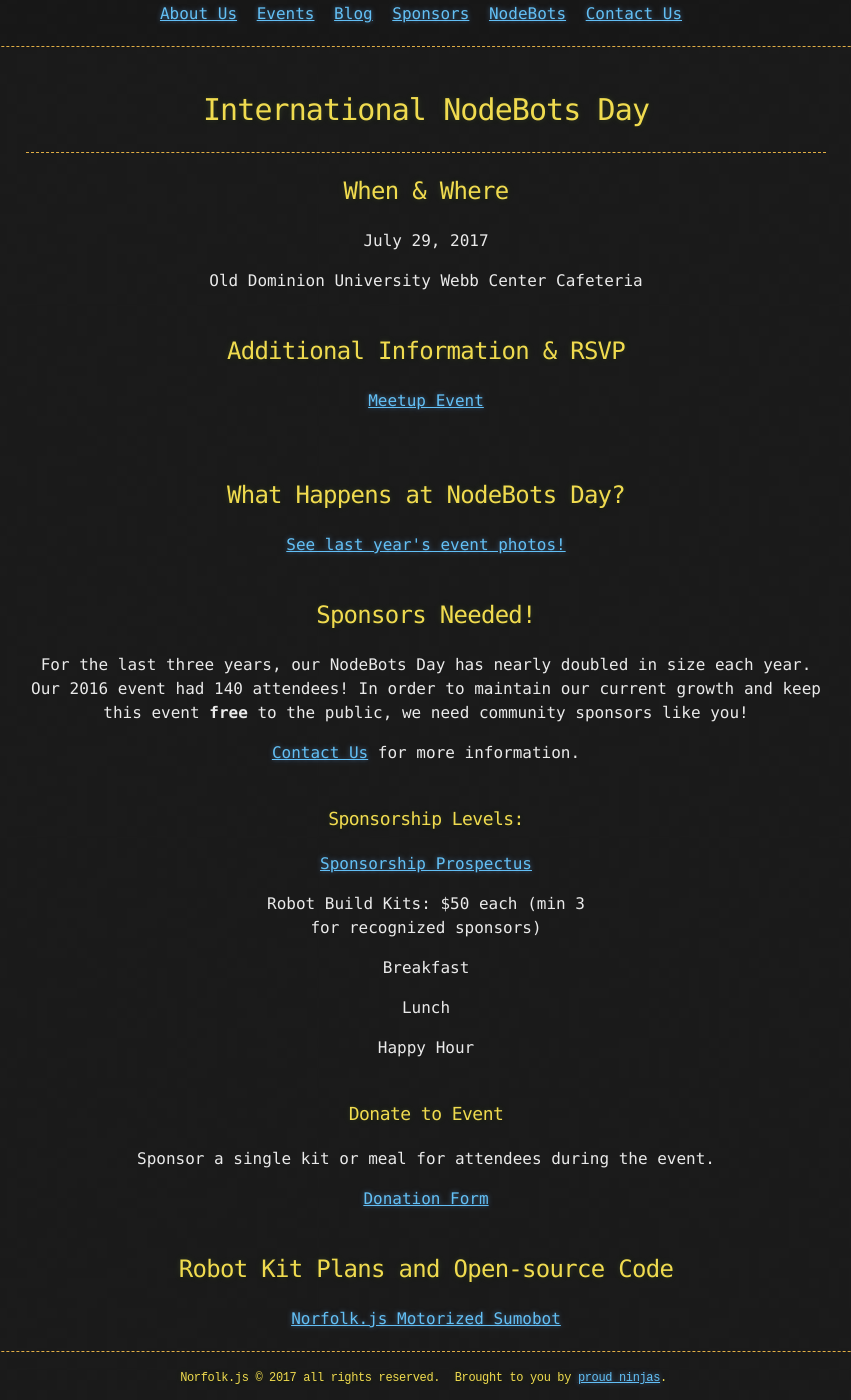
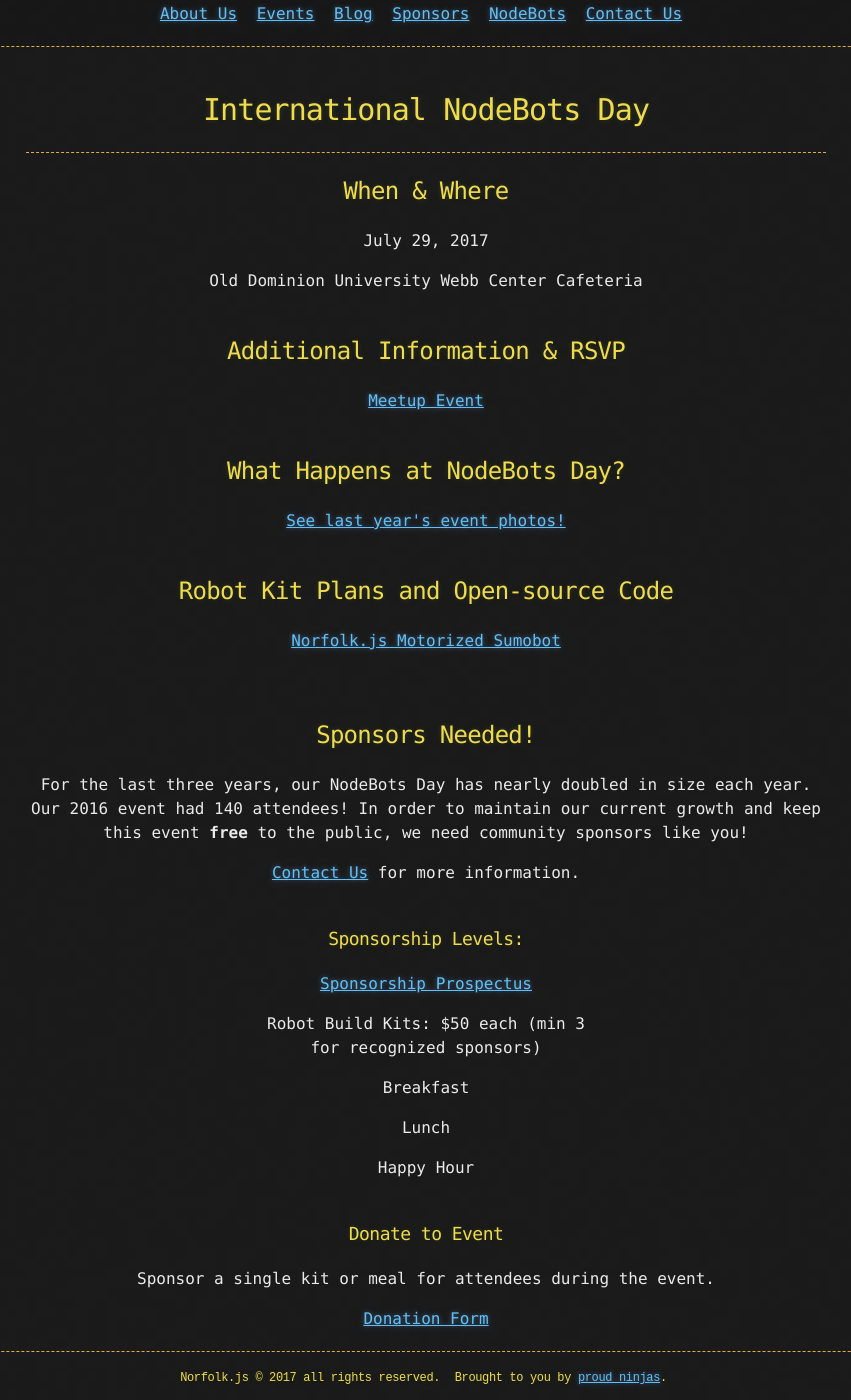
Before and after one commit to norfolkjs/norfolkjs.github.io, a Jekyll site: the page built from nodebots/index.html, in a window 1280 px wide and 1400 px high, scrolled down 227 px. Shown: the whole window, without its empty margins (214-1065 px from the left). Built offline with Jekyll 4.4.1, drawn with Linux system fonts in a browser that asks for light colours; nearby versions of some CDN libraries; part of the change alters nothing that is shown.

```diff
--- a/nodebots/index.html
+++ b/nodebots/index.html
@@ -16,12 +16,17 @@ title: "Norfolk NodeBots"
 
 <p><a href="https://www.meetup.com/NorfolkJS/events/233360490/">Meetup Event</a></p>
 
-<br><br>
+<br>
 <h2>What Happens at NodeBots Day?</h2>
 
 <p><a href="https://goo.gl/photos/WrXLLwUaXEy1Wbwz8">See last year's event photos!</a></p>
 
 <br>
+<h2>Robot Kit Plans and Open-source Code</h2>
+
+<p><a href="http://www.norfolkjs.org/motorized-sumobot">Norfolk.js Motorized Sumobot</a></p>
+
+<br><br>
 <h2>Sponsors Needed!</h2>
 
 <p>For the last three years, our NodeBots Day has nearly doubled in size each year. Our 2016 event
@@ -47,8 +52,3 @@ we need community sponsors like you!</p>
 <p>Sponsor a single kit or meal for attendees during the event.</p>
 
 <p><a href="http://bit.ly/nodebots-sponsor">Donation Form</a></p>
-
-<br>
-<h2>Robot Kit Plans and Open-source Code</h2>
-
-<p><a href="http://www.norfolkjs.org/motorized-sumobot">Norfolk.js Motorized Sumobot</a></p>
```
